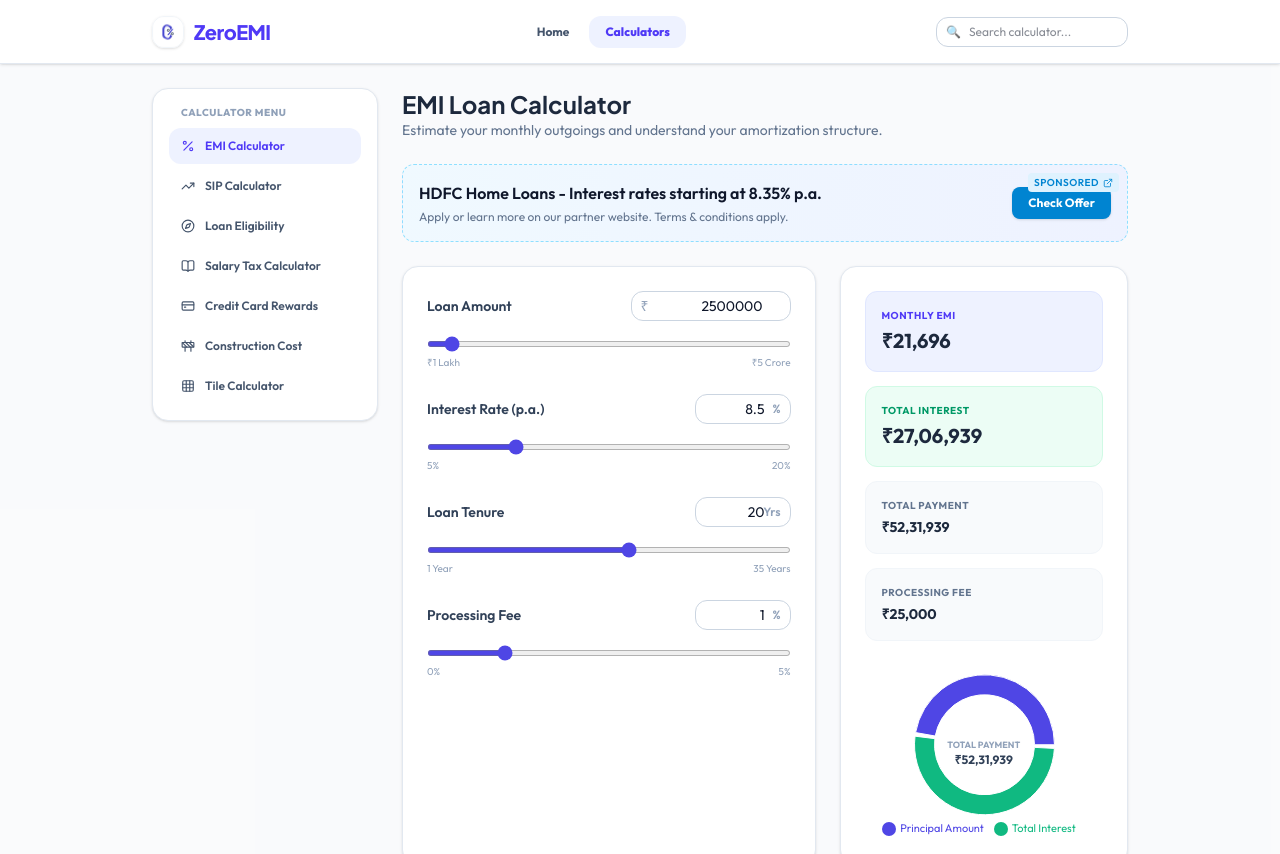
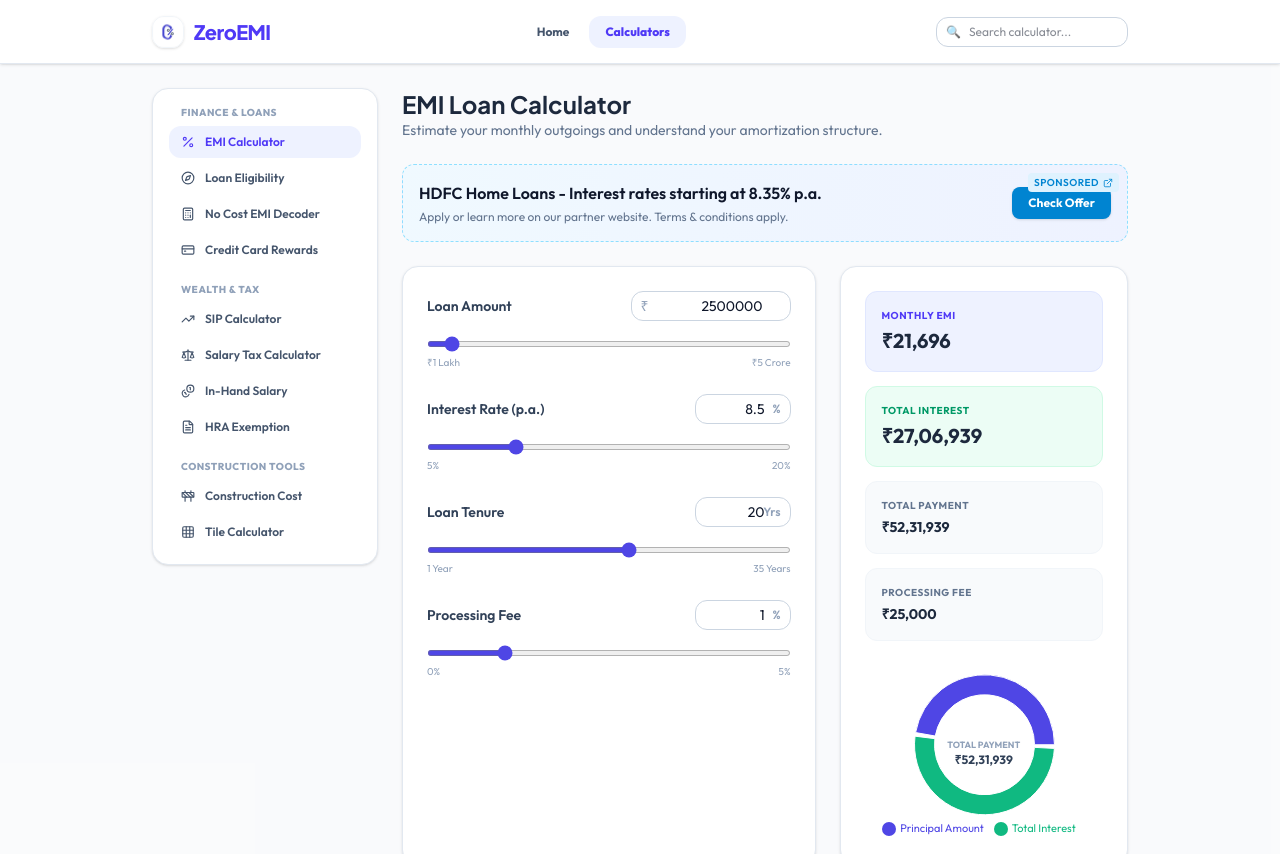
Before and after one commit to Pavan-Madisetty/calcpilot, a Next.js app in the folder web/: page /calculators/emi in a window 1280 px wide. Shown: the top 854 px of the page. Built offline with nearby package versions, Linux system fonts and the light colour scheme.

Commit message:
Add HRA, In-Hand Salary, and No Cost EMI calculators to the sidebar navigation menu

```diff
--- a/web/src/components/CalculatorsLayout.tsx
+++ b/web/src/components/CalculatorsLayout.tsx
@@ -7,27 +7,48 @@ import {
   Percent,
   TrendingUp,
   Compass,
-  BookOpen,
   CreditCard,
   Construction,
-  Grid
+  Grid,
+  Calculator,
+  Coins,
+  Scale,
+  FileText
 } from 'lucide-react';
 
 interface CalculatorsLayoutProps {
   children: React.ReactNode;
 }
 
-export default function CalculatorsLayout({ children }: { children: React.ReactNode }) {
+export default function CalculatorsLayout({ children }: CalculatorsLayoutProps) {
   const pathname = usePathname();
 
-  const calculatorsList = [
+  const categories = [
+    {
+      name: 'Finance & Loans',
+      items: [
         { id: 'emi', title: 'EMI Calculator', icon: Percent, href: '/calculators/emi' },
+        { id: 'loan-eligibility', title: 'Loan Eligibility', icon: Compass, href: '/calculators/loan-eligibility' },
+        { id: 'no-cost-emi', title: 'No Cost EMI Decoder', icon: Calculator, href: '/calculators/no-cost-emi' },
+        { id: 'cc-rewards', title: 'Credit Card Rewards', icon: CreditCard, href: '/calculators/cc-rewards' }
+      ]
+    },
+    {
+      name: 'Wealth & Tax',
+      items: [
         { id: 'sip', title: 'SIP Calculator', icon: TrendingUp, href: '/calculators/sip' },
-    { id: 'loan-eligibility', title: 'Loan Eligibility', icon: Compass, href: '/calculators/loan-eligibility' },
-    { id: 'tax', title: 'Salary Tax Calculator', icon: BookOpen, href: '/calculators/tax' },
-    { id: 'cc-rewards', title: 'Credit Card Rewards', icon: CreditCard, href: '/calculators/cc-rewards' },
+        { id: 'tax', title: 'Salary Tax Calculator', icon: Scale, href: '/calculators/tax' },
+        { id: 'in-hand-salary', title: 'In-Hand Salary', icon: Coins, href: '/calculators/in-hand-salary' },
+        { id: 'hra', title: 'HRA Exemption', icon: FileText, href: '/calculators/hra' }
+      ]
+    },
+    {
+      name: 'Construction Tools',
+      items: [
         { id: 'construction', title: 'Construction Cost', icon: Construction, href: '/calculators/construction' },
         { id: 'tiles', title: 'Tile Calculator', icon: Grid, href: '/calculators/tiles' }
+      ]
+    }
   ];
 
   const isActive = (href: string) => {
@@ -37,18 +58,20 @@ export default function CalculatorsLayout({ children }: { children: React.ReactN
   return (
     <div className="grid grid-cols-1 lg:grid-cols-12 gap-6 items-start">
       {/* Sidebar list of calculators on desktop */}
-      <div className="lg:col-span-3 bg-white border border-slate-200 p-4 rounded-2xl shadow-sm space-y-1">
-        <span className="text-[10px] uppercase font-extrabold text-slate-400 tracking-wider px-3 mb-2 block">
-          Calculator Menu
+      <div className="lg:col-span-3 bg-white border border-slate-200 p-4 rounded-2xl shadow-sm space-y-4">
+        {categories.map((cat) => (
+          <div key={cat.name} className="space-y-1">
+            <span className="text-[10px] uppercase font-extrabold text-slate-400 tracking-wider px-3 mb-1.5 block">
+              {cat.name}
             </span>
-        {calculatorsList.map((c) => {
+            {cat.items.map((c) => {
               const Icon = c.icon;
               const active = isActive(c.href);
               return (
                 <Link
                   key={c.id}
                   href={c.href}
-              className={`flex items-center w-full px-3 py-2.5 rounded-xl text-left text-xs font-semibold transition cursor-pointer ${
+                  className={`flex items-center w-full px-3 py-2 rounded-xl text-left text-xs font-semibold transition cursor-pointer ${
                     active
                       ? 'bg-indigo-50 text-indigo-600 font-bold'
                       : 'text-slate-600 hover:bg-slate-50'
@@ -60,6 +83,8 @@ export default function CalculatorsLayout({ children }: { children: React.ReactN
               );
             })}
           </div>
+        ))}
+      </div>
 
       {/* Active Calculator Container */}
       <div className="lg:col-span-9">
```
Lines whose indentation alone changed are shown as unchanged.
